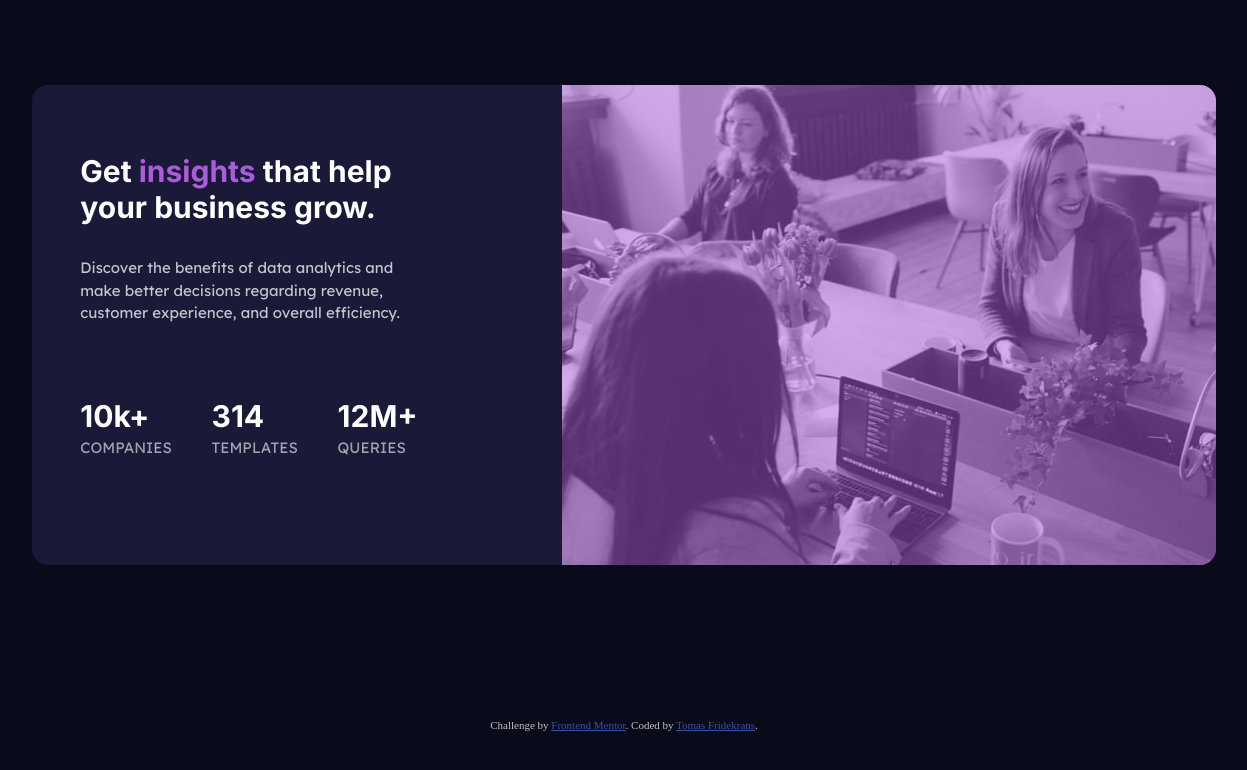
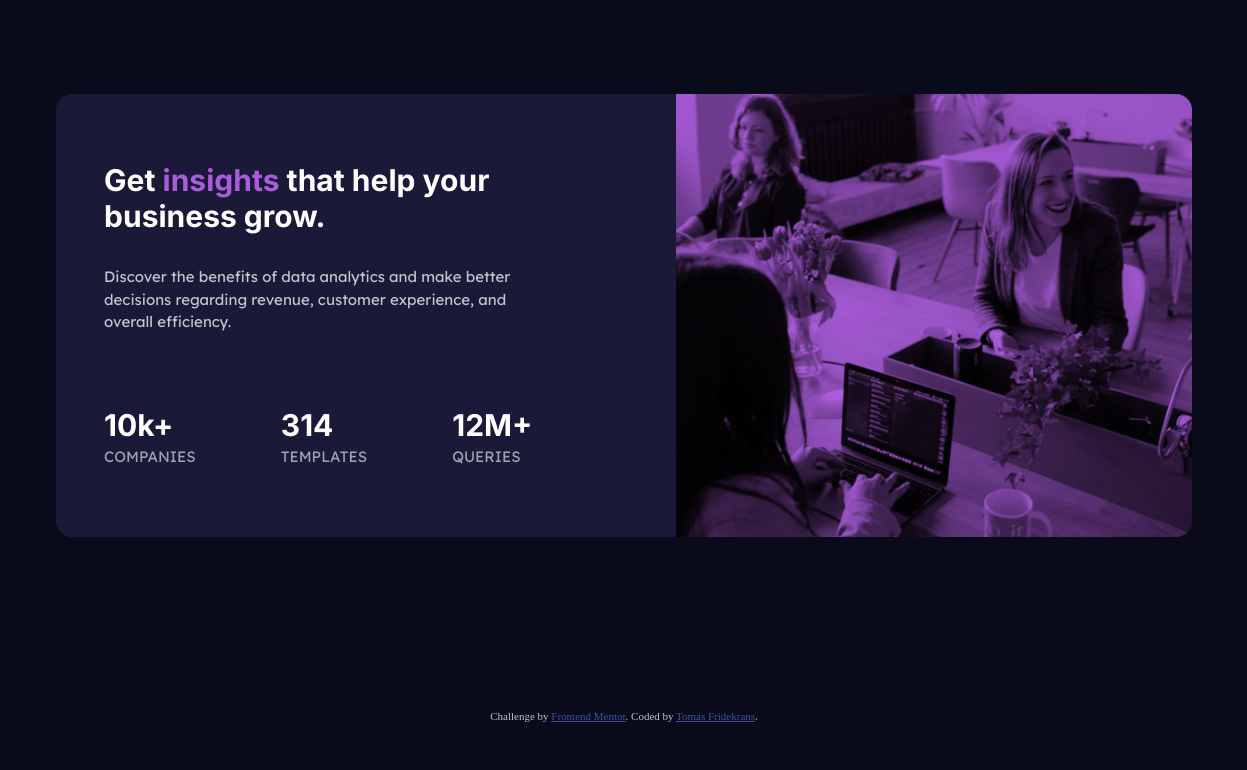
Before and after one commit to spaceflake/FE-cha-Stats-preview-card-component, a plain HTML site: page index.html in a window 1536 px wide. Shown: the whole page, without its empty margins (144-1391 px from the left). Drawn offline with Linux system fonts and the light colour scheme.

Commit message:
Better breakpoint

```diff
--- a/index.html
+++ b/index.html
@@ -13,7 +13,7 @@
   <div class="wrapper">
     <div class="card">
       <div class="header-img">
-        <img src="/images/image-header-mobile.jpg" alt="" srcset="/images/image-header-mobile.jpg 1X, /images/image-header-desktop.jpg 2X">
+        <!-- <img src="/images/image-header-mobile.jpg" alt="" srcset="/images/image-header-mobile.jpg 1X, /images/image-header-desktop.jpg 2X"> -->
       </div>
       <div class="card-body">
         <h1 class="card-title">Get <span>insights</span> that help your business grow.</h1>
--- a/style.css
+++ b/style.css
@@ -35,14 +35,6 @@ body {
   height: 100vh;
 }
 
-img {
-  display: block;
-  max-width: 100%;
-  border-top-left-radius: 1rem;
-  border-top-right-radius: 1rem;
-  opacity: .5;
-}
-
 .card-title, li {
   color: var(--main-heading-stats);
   font-family: var(--ff-inter);
@@ -60,14 +52,19 @@ img {
   flex-direction: column;
   text-align: center;
   border-radius: 1rem;
+  overflow: hidden;
   max-width: var(--mobile);
 }
 
 .header-img {
-  position: relative;
   background-color: var(--accent);
-  border-top-left-radius: 1rem;
-  border-top-right-radius: 1rem;
+  background-image: url(/images/image-header-mobile.jpg);
+  background-repeat: no-repeat;
+  background-size: cover;
+  background-blend-mode: multiply;
+  height: 20rem;
+  width: 100%;
+  background-position: right top;
 
 }
 
@@ -107,10 +104,9 @@ img {
   color: var(--stat-headings);
 }
 
-@media screen and (min-width: 1440px) {
+@media screen and (min-width: 740px) {
   .card-body {
     margin: 3rem 9rem 2rem 3rem;
-    max-width: 45ch;
   }
   .card {
     max-width: var(--desktop);
@@ -131,17 +127,9 @@ img {
     margin-top: 4rem;
   }
   .header-img {
-    border-top-left-radius: 0;
-    border-top-right-radius: 1rem;
-    border-bottom-right-radius: 1rem;
-
+    height: auto;
+    width: 100%;
   }
-  img {
-    border-top-left-radius: 0;
-    border-top-right-radius: 1rem;
-    border-bottom-right-radius: 1rem;
-  }
-
 
 }
 
```
